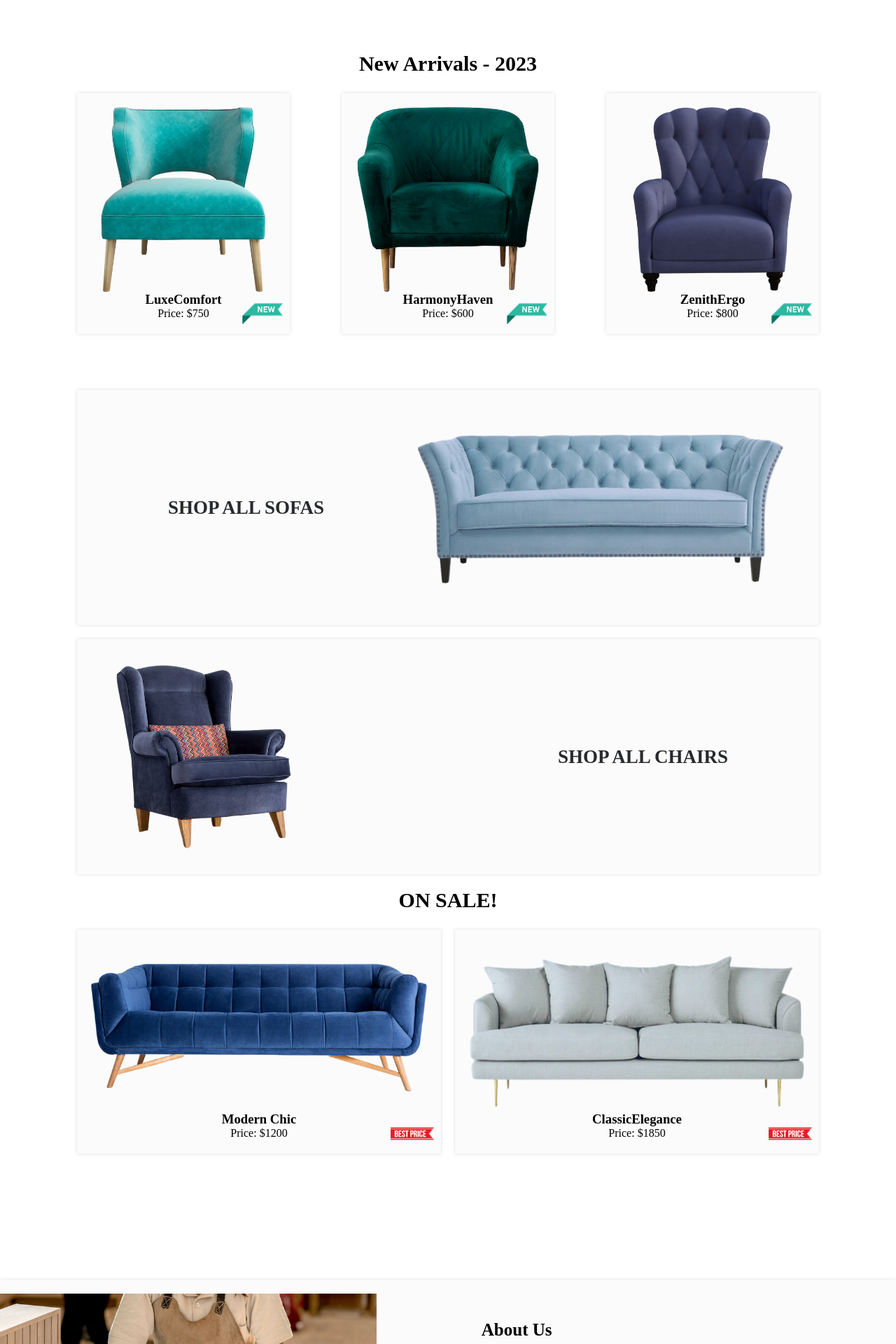
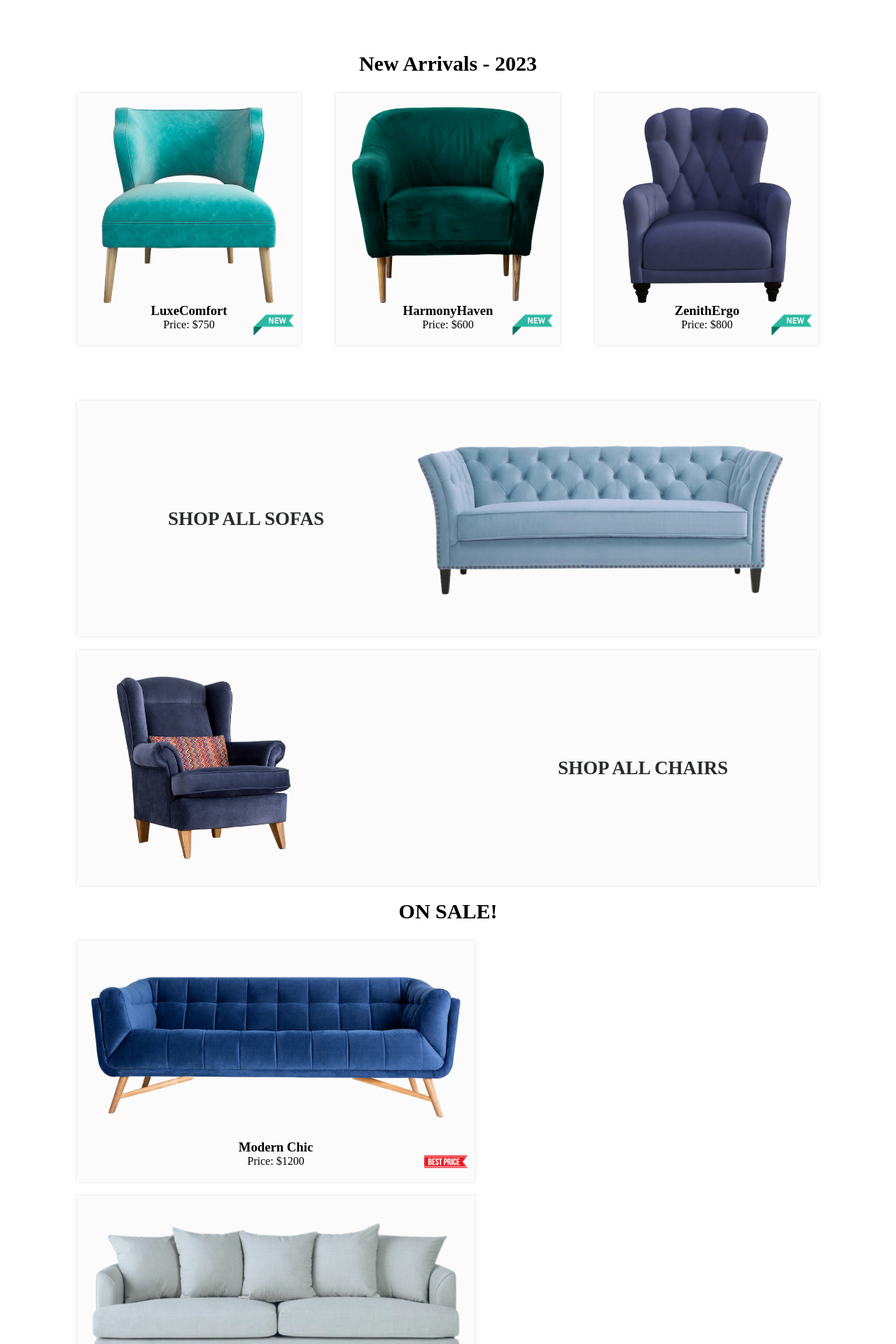
Before and after one commit to DevMari999/e-commerce-furniture, a React (Create React App) app: page / in a window 1280 px wide. Shown: the part 800-2720 px from the top of the page at 70% size. Built offline with nearby package versions, Linux system fonts and the light colour scheme.

Commit message:
commit 5 fix

```diff
--- a/src/components/ProductCard/ProductCard.css
+++ b/src/components/ProductCard/ProductCard.css
@@ -20,6 +20,7 @@
     transition: transform 0.2s ease;
     position: relative;
     padding: 20px;
+    flex-basis: calc(30% - 10px);
 }
 .card-logo {
     position: absolute;
@@ -35,12 +36,12 @@
 }
 
 .chair img{
-   height: 33vh;
+    height: 35vh;
     width: auto;
 }
 
 .sofa img {
-   height: 30vh;
+   height: 33vh;
     width: auto;
 }
 
--- a/src/components/ProductDetails/ProductDetails.css
+++ b/src/components/ProductDetails/ProductDetails.css
@@ -16,7 +16,7 @@
     background: #f8f7f7;
     box-shadow: 0 0 5px #dbd8d8;
     padding: 30px;
-    width: 90%;
+    width: 70%;
     height: 70vh;
     display: flex;
     flex-direction: column;
@@ -50,6 +50,7 @@
     justify-content: flex-start;
     align-items: flex-start;
     position: relative;
+    width: 350px;
 }
 
 .product-description h3 {
@@ -128,7 +129,5 @@
         width: 50%;
         height: 50vh;
     }
-    .product-description {
-        width: 350px;
-    }
+
 }
```
